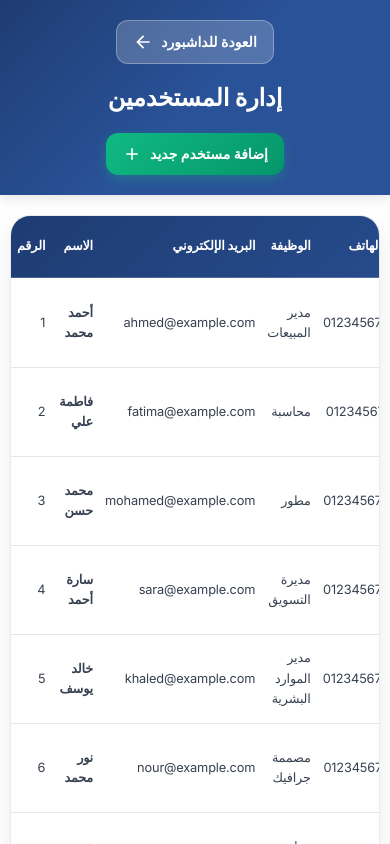
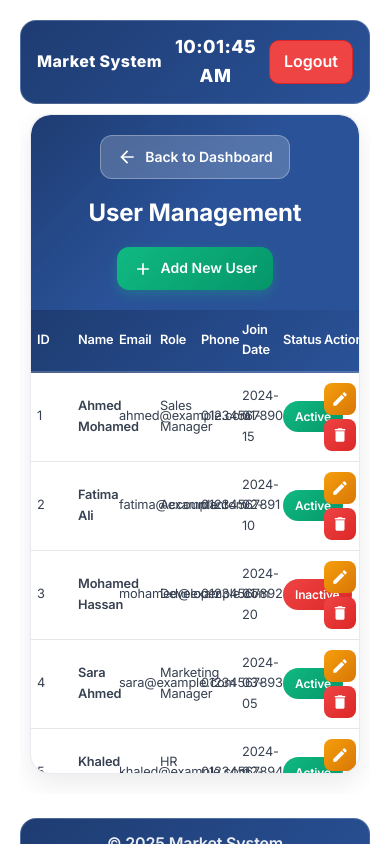
Before and after one commit to Ramiclovis/market-system, a React (Vite) app: page /users in a window 390 px wide. Built offline with nearby package versions, Linux system fonts and the light colour scheme.

Commit message:
Refactor UsersTable component by updating user data to English, enhancing layout with Navbar and Footer integration, and improving CSS for better responsiveness and visual consistency.

```diff
--- a/src/pages/users/UsersTable.css
+++ b/src/pages/users/UsersTable.css
@@ -1,20 +1,22 @@
 .users-table-container {
   min-height: 100vh;
-  background: #ffffff;
   display: flex;
   flex-direction: column;
+  align-items: stretch;
+  justify-content: flex-start;
+  background: #ffffff;
+  padding: 20px;
 }
 
 /* Header */
 .users-header {
   background: linear-gradient(135deg, #1e3c72 0%, #2a5298 50%);
   padding: 20px;
-  box-shadow: 0 4px 12px rgba(0, 0, 0, 0.1);
+  border-radius: 20px 20px 0 0;
 }
 
 .header-content {
-  max-width: 1200px;
-  margin: 0 auto;
+  width: 100%;
   display: flex;
   align-items: center;
   justify-content: space-between;
@@ -84,33 +86,86 @@
 /* Table Container */
 .table-container {
   flex: 1;
-  padding: 30px 20px;
+  padding: 30px 0;
   overflow-x: auto;
+  margin-top: -10px;
+  display: flex;
+  flex-direction: column;
 }
 
 .table-wrapper {
-  max-width: 1200px;
-  margin: 0 auto;
+  width: 100%;
+  height: 100%;
   background: #ffffff;
   border-radius: 20px;
   box-shadow: 0 10px 25px rgba(0, 0, 0, 0.08);
   border: 1px solid rgba(30, 60, 114, 0.1);
   overflow: hidden;
+  display: flex;
+  flex-direction: column;
+}
+
+.table-wrapper .users-header {
+  border-radius: 20px 20px 0 0;
+  box-shadow: none;
 }
 
 .users-table {
   width: 100%;
   border-collapse: collapse;
   font-size: 0.95rem;
+  display: flex;
+  flex-direction: column;
+  flex: 1;
+}
+
+.users-table thead {
+  display: table;
+  width: 100%;
+  table-layout: fixed;
+}
+
+.users-table tbody {
+  display: block;
+  max-height: 400px;
+  overflow-y: auto;
+  overflow-x: hidden;
+}
+
+.users-table tbody::-webkit-scrollbar {
+  width: 8px;
+}
+
+.users-table tbody::-webkit-scrollbar-track {
+  background: #f1f5f9;
+  border-radius: 10px;
+}
+
+.users-table tbody::-webkit-scrollbar-thumb {
+  background: linear-gradient(135deg, #1e3c72 0%, #2a5298 100%);
+  border-radius: 10px;
+}
+
+.users-table tbody::-webkit-scrollbar-thumb:hover {
+  background: linear-gradient(135deg, #2a5298 0%, #1e3c72 100%);
+}
+
+.users-table tbody tr {
+  display: table;
+  width: 100%;
+  table-layout: fixed;
 }
 
 .users-table thead {
   background: linear-gradient(135deg, #1e3c72 0%, #2a5298 100%);
+  position: sticky;
+  top: 0;
+  z-index: 10;
 }
 
 .users-table th {
   padding: 18px 15px;
-  text-align: right;
+  text-align: left;
   color: #ffffff;
   font-weight: 600;
   font-size: 1rem;
@@ -132,7 +187,7 @@
 
 .users-table td {
   padding: 16px 15px;
-  text-align: right;
+  text-align: left;
   color: #374151;
   vertical-align: middle;
 }
@@ -144,13 +199,10 @@
 
 .user-email {
   color: #6b7280;
-  direction: ltr;
-  text-align: left;
 }
 
 .user-phone {
-  direction: ltr;
-  text-align: left;
+  color: #374151;
 }
 
 /* Status */
@@ -228,23 +280,6 @@
   transform: translateY(-2px);
 }
 
-/* Footer */
-.users-footer {
-  background: linear-gradient(135deg, #f8fafc 0%, #e2e8f0 100%);
-  padding: 20px;
-  border-top: 1px solid #e5e7eb;
-}
-
-.footer-content {
-  max-width: 1200px;
-  margin: 0 auto;
-  display: flex;
-  justify-content: space-between;
-  align-items: center;
-  color: #64748b;
-  font-weight: 500;
-}
-
 /* Responsive Design */
 @media (max-width: 768px) {
   .header-content {
@@ -278,12 +313,6 @@
     width: 32px;
     height: 32px;
   }
-
-  .footer-content {
-    flex-direction: column;
-    gap: 10px;
-    text-align: center;
-  }
 }
 
 @media (max-width: 480px) {
--- a/src/pages/users/UsersTable.jsx
+++ b/src/pages/users/UsersTable.jsx
@@ -1,5 +1,7 @@
 import React, { useState } from "react";
 import { useNavigate } from "react-router-dom";
+import Navbar from "../dashboard/components/Navbar";
+import Footer from "../dashboard/components/Footer";
 import "./UsersTable.css";
 
 function UsersTable() {
@@ -7,73 +9,73 @@ function UsersTable() {
   const [users] = useState([
     {
       id: 1,
-      name: "أحمد محمد",
+      name: "Ahmed Mohamed",
       email: "ahmed@example.com",
-      role: "مدير المبيعات",
-      status: "نشط",
+      role: "Sales Manager",
+      status: "Active",
       joinDate: "2024-01-15",
       phone: "01234567890"
     },
     {
       id: 2,
-      name: "فاطمة علي",
+      name: "Fatima Ali",
       email: "fatima@example.com",
-      role: "محاسبة",
-      status: "نشط",
+      role: "Accountant",
+      status: "Active",
       joinDate: "2024-02-10",
       phone: "01234567891"
     },
     {
       id: 3,
-      name: "محمد حسن",
+      name: "Mohamed Hassan",
       email: "mohamed@example.com",
-      role: "مطور",
-      status: "غير نشط",
+      role: "Developer",
+      status: "Inactive",
       joinDate: "2024-01-20",
       phone: "01234567892"
     },
     {
       id: 4,
-      name: "سارة أحمد",
+      name: "Sara Ahmed",
       email: "sara@example.com",
-      role: "مديرة التسويق",
-      status: "نشط",
+      role: "Marketing Manager",
+      status: "Active",
       joinDate: "2024-03-05",
       phone: "01234567893"
     },
     {
       id: 5,
-      name: "خالد يوسف",
+      name: "Khaled Youssef",
       email: "khaled@example.com",
-      role: "مدير الموارد البشرية",
-      status: "نشط",
+      role: "HR Manager",
+      status: "Active",
       joinDate: "2024-02-28",
       phone: "01234567894"
     },
     {
       id: 6,
-      name: "نور محمد",
+      name: "Nour Mohamed",
       email: "nour@example.com",
-      role: "مصممة جرافيك",
-      status: "غير نشط",
+      role: "Graphic Designer",
+      status: "Inactive",
       joinDate: "2024-01-10",
       phone: "01234567895"
     },
     {
       id: 7,
-      name: "عمر حسام",
+      name: "Omar Hossam",
       email: "omar@example.com",
-      role: "مطور واجهات",
-      status: "نشط",
+      role: "Frontend Developer",
+      status: "Active",
       joinDate: "2024-03-15",
       phone: "01234567896"
     },
     {
       id: 8,
-      name: "ليلى عبدالله",
+      name: "Layla Abdullah",
       email: "layla@example.com",
-      role: "محللة بيانات",
-      status: "نشط",
+      role: "Data Analyst",
+      status: "Active",
       joinDate: "2024-02-20",
       phone: "01234567897"
     }
@@ -97,39 +99,41 @@ function UsersTable() {
 
   return (
     <div className="users-table-container">
+      <Navbar />
+
+      {/* Table Container */}
+      <div className="table-container">
+        <div className="table-wrapper">
           {/* Header */}
-      <header className="users-header">
+          <div className="users-header">
             <div className="header-content">
               <button onClick={handleBack} className="back-button">
                 <svg viewBox="0 0 24 24" fill="currentColor">
                   <path d="M20 11H7.83l5.59-5.59L12 4l-8 8 8 8 1.41-1.41L7.83 13H20v-2z"/>
                 </svg>
-            العودة للداشبورد
+                Back to Dashboard
               </button>
-          <h1 className="page-title">إدارة المستخدمين</h1>
+              <h1 className="page-title">User Management</h1>
               <button className="add-user-button">
                 <svg viewBox="0 0 24 24" fill="currentColor">
                   <path d="M19 13h-6v6h-2v-6H5v-2h6V5h2v6h6v2z"/>
                 </svg>
-            إضافة مستخدم جديد
+                Add New User
               </button>
             </div>
-      </header>
+          </div>
 
-      {/* Table Container */}
-      <div className="table-container">
-        <div className="table-wrapper">
           <table className="users-table">
             <thead>
               <tr>
-                <th>الرقم</th>
-                <th>الاسم</th>
-                <th>البريد الإلكتروني</th>
-                <th>الوظيفة</th>
-                <th>رقم الهاتف</th>
-                <th>تاريخ الانضمام</th>
-                <th>الحالة</th>
-                <th>العمليات</th>
+                <th>ID</th>
+                <th>Name</th>
+                <th>Email</th>
+                <th>Role</th>
+                <th>Phone</th>
+                <th>Join Date</th>
+                <th>Status</th>
+                <th>Actions</th>
               </tr>
             </thead>
             <tbody>
@@ -142,7 +146,7 @@ function UsersTable() {
                   <td className="user-phone">{user.phone}</td>
                   <td>{user.joinDate}</td>
                   <td>
-                    <span className={`status ${user.status === "نشط" ? "active" : "inactive"}`}>
+                    <span className={`status ${user.status === "Active" ? "active" : "inactive"}`}>
                       {user.status}
                     </span>
                   </td>
@@ -174,13 +178,7 @@ function UsersTable() {
         </div>
       </div>
 
-      {/* Footer */}
-      <footer className="users-footer">
-        <div className="footer-content">
-          <p>إجمالي المستخدمين: {users.length}</p>
-          <p>المستخدمون النشطون: {users.filter(user => user.status === "نشط").length}</p>
-        </div>
-      </footer>
+      <Footer />
     </div>
   );
 }
```
Lines whose indentation alone changed are shown as unchanged.
